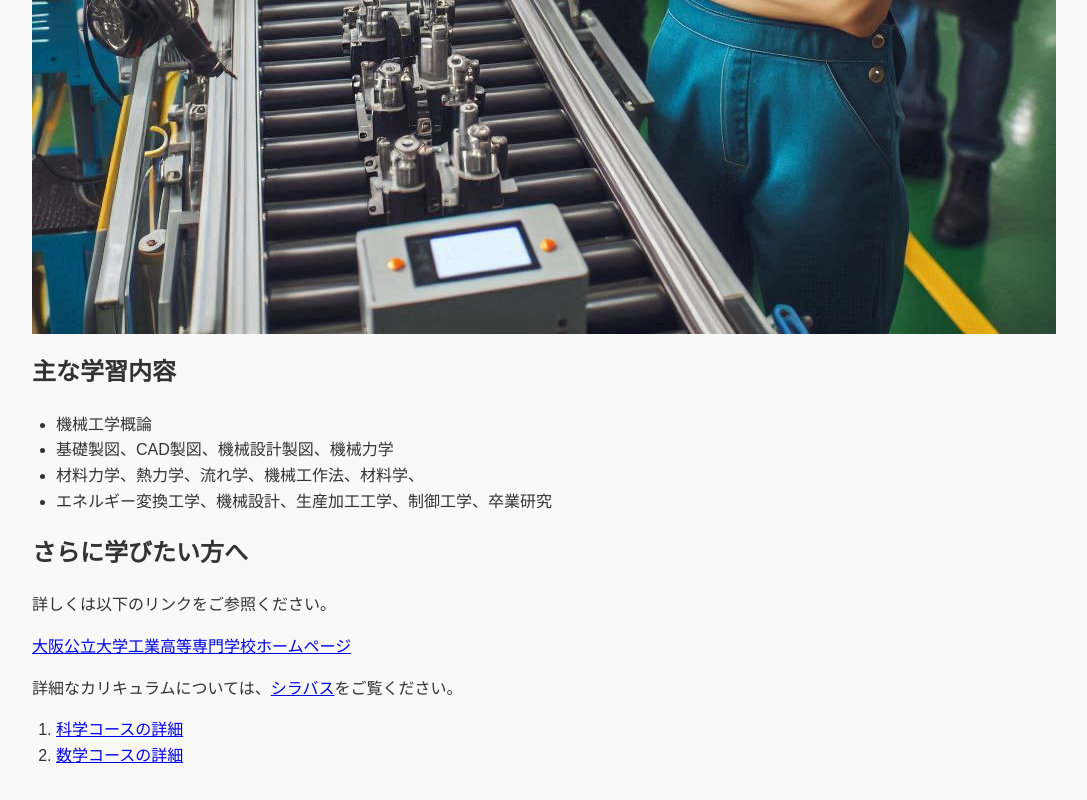
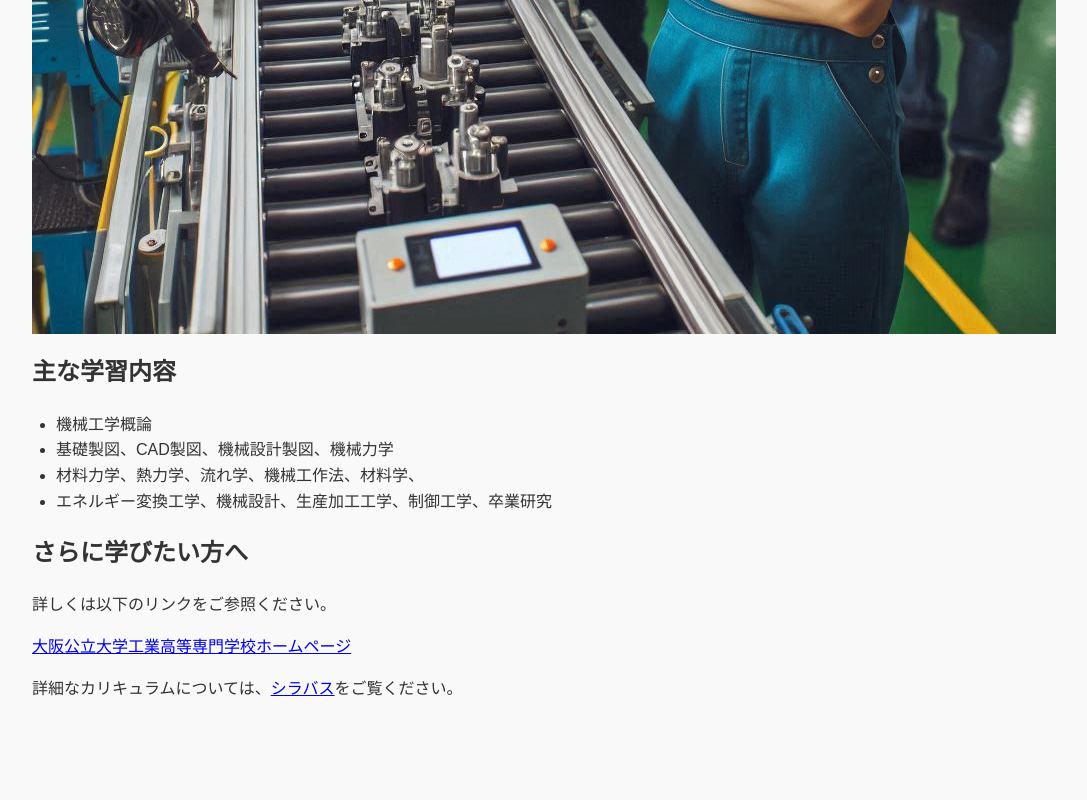
Before and after one commit to takonosan/komekun, a plain HTML site: page index.html in a window 1280 px wide. Shown: the part 2006-2806 px from the top of the page, without its empty margins (0-1087 px from the left). After the commit the page ends 2739 px from the top, so only its background shows below. Drawn offline with Linux system fonts and the light colour scheme.

Commit message:
Update index.html

```diff
--- a/index.html
+++ b/index.html
@@ -31,10 +31,7 @@
             <p>詳しくは以下のリンクをご参照ください。</p>
            <p><a href="https://www.ct.omu.ac.jp/">大阪公立大学工業高等専門学校ホームページ</a></p>
            <p>詳細なカリキュラムについては、<a href="https://www.ct.omu.ac.jp/assets/Syllabus_2024_1_06.pdf">シラバス</a>をご覧ください。</p>
-            <ol>
-                <li><a href="https://example.com/science">科学コースの詳細</a></li>
-                <li><a href="https://example.com/math">数学コースの詳細</a></li>
-            </ol>
+
         </section>
     </main>
     <footer>
```
